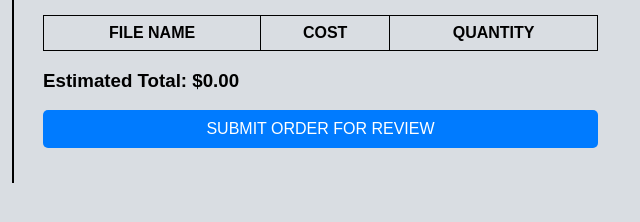
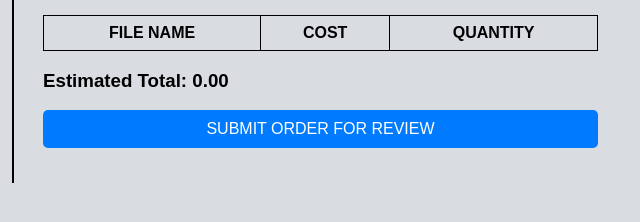
Before and after one commit to KingdomConf/dtf-submission, a website with bundled scripts: page index.html in a window 1280 px wide. Shown: the part 366-588 px from the top of the page, 627-1267 px from the left. Built offline with nearby package versions, Linux system fonts and the light colour scheme.

Commit message:
Update index.html

```diff
--- a/index.html
+++ b/index.html
@@ -98,7 +98,7 @@
                     <th>QUANTITY</th>
                 </tr>
             </table>
-            <h3>Estimated Total: $<span id="totalPriceFinal">0.00</span></h3>
+            <h3>Estimated Total: <span id="totalPriceFinal">0.00</span></h3>
             <button type="submit" id="submitOrder">SUBMIT ORDER FOR REVIEW</button>
         </div>
     </div>
```
